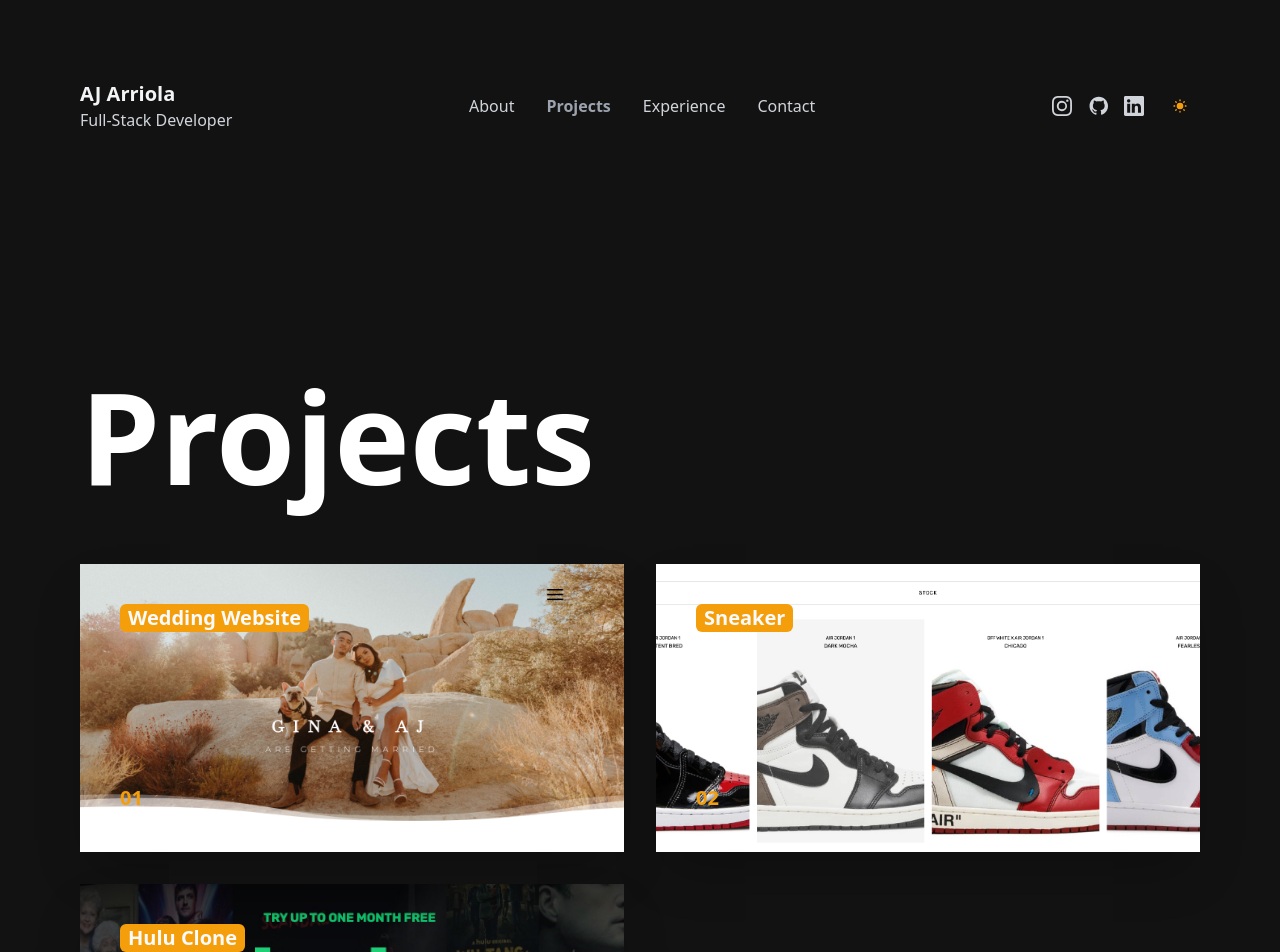
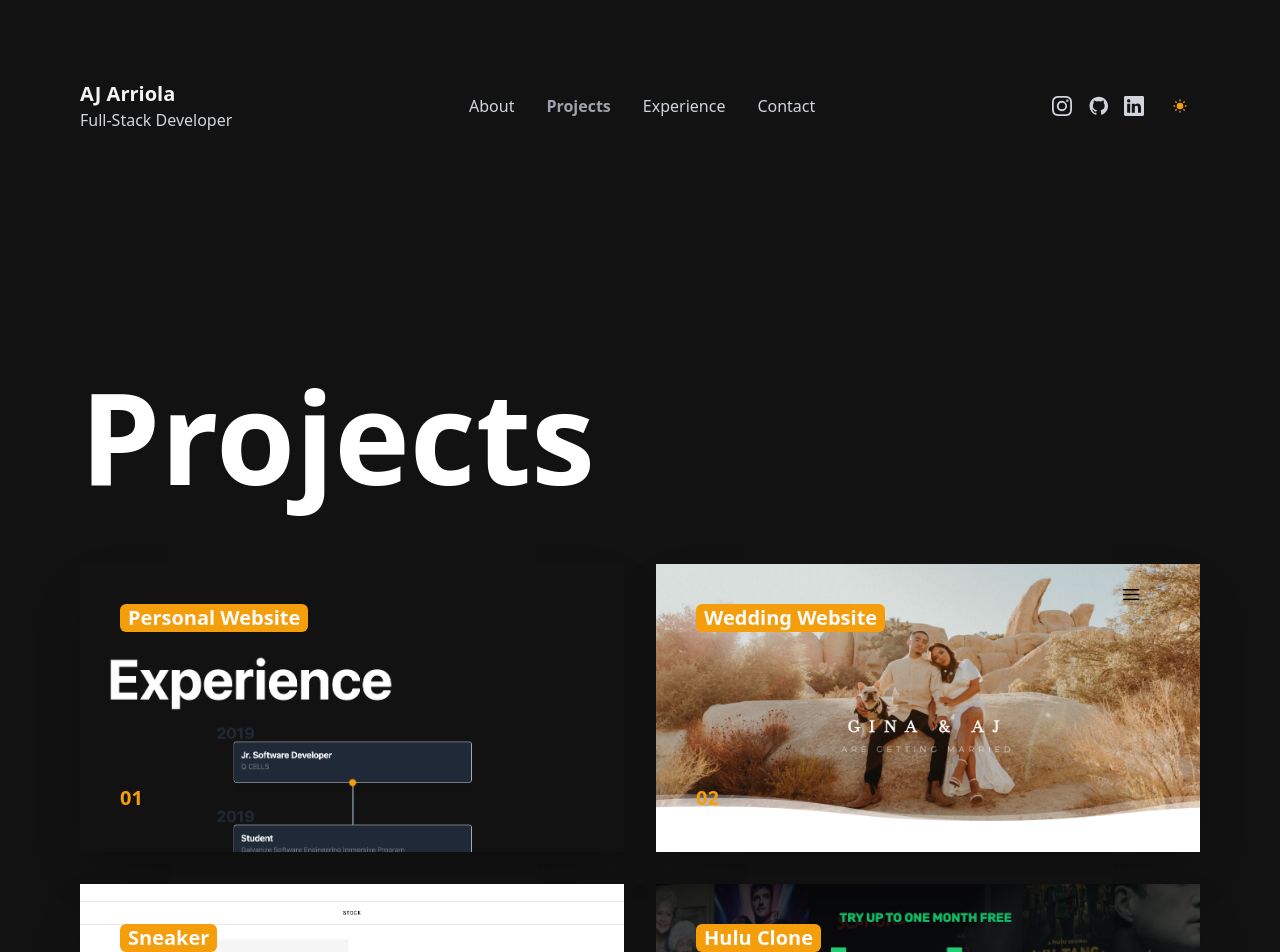
Before and after one commit to angelo-james/personal-website, a Next.js app: page /projects in a window 1280 px wide. Shown: the top 952 px of the page. Built offline with nearby package versions, Linux system fonts and the light colour scheme.

Commit message:
add personal website to project list

```diff
--- a/src/constants/data.js
+++ b/src/constants/data.js
@@ -7,6 +7,11 @@ const userData = {
   phone: '',
   address: 'San Francisco Bay Area',
   projects: [
+    {
+      title: 'Personal Website',
+      link: 'https://www.ajarriola.com',
+      imgUrl: '/personal.png',
+    },
     {
       title: 'Wedding Website',
       link: 'https://www.ginaandaj.com',
```
Also changed, not shown: public/personal.png (added).
